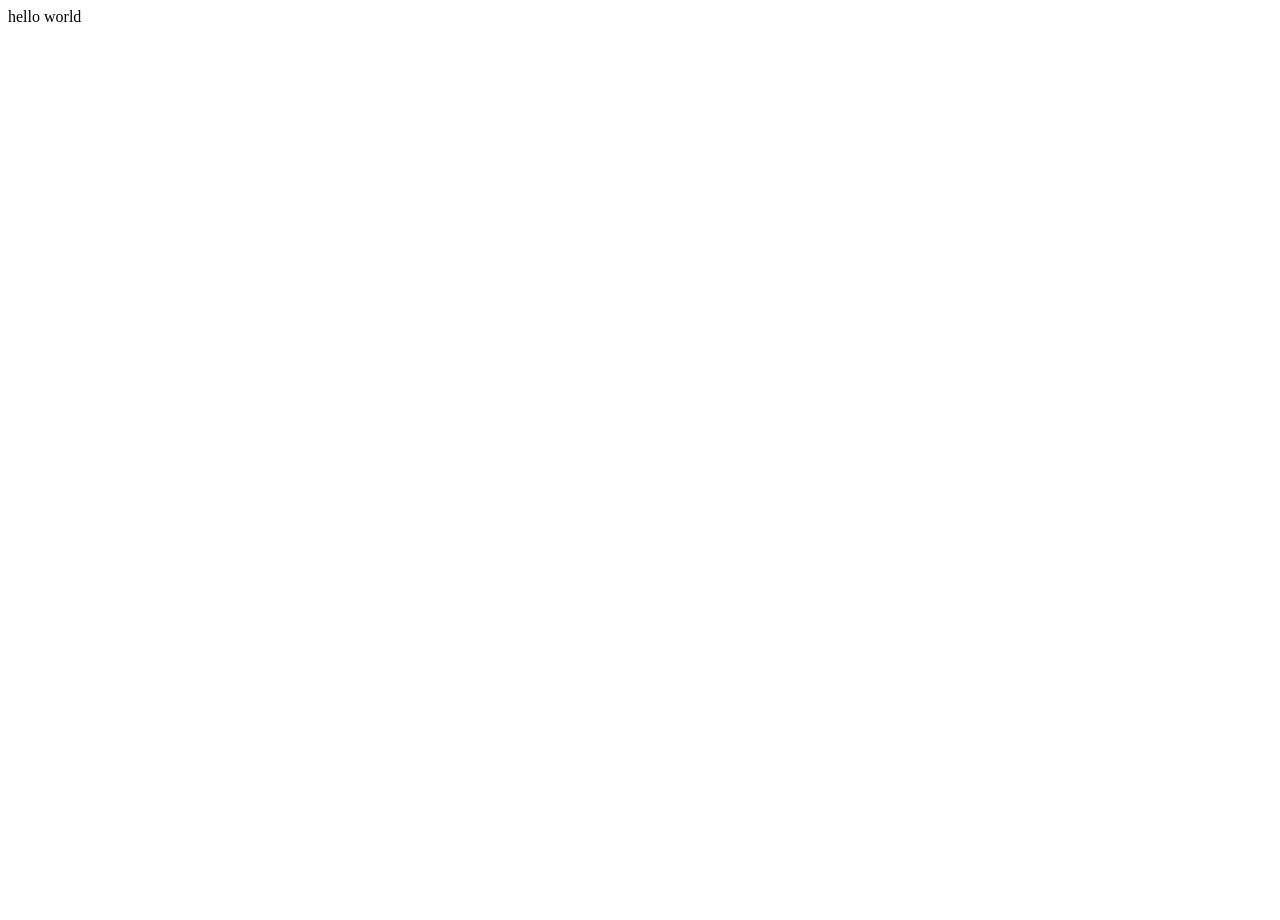
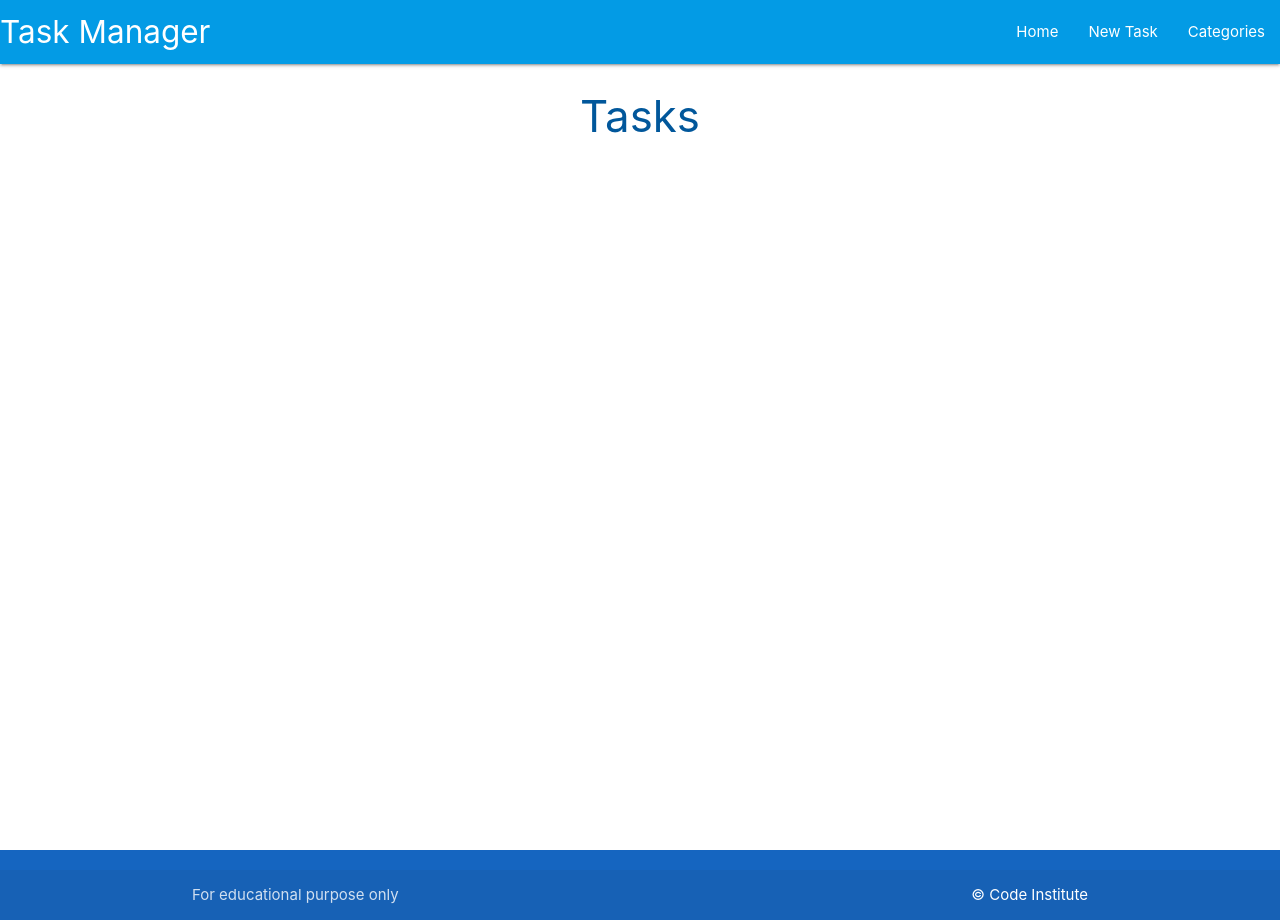
Before and after one commit to Sabri-bel/taskmanager, a Flask app: page / in a window 1280 px wide. Before the commit the page is almost empty. Run offline with Flask 3, Linux system fonts and the light colour scheme.

Commit message:
create base.html and task.html

```diff
--- a/taskmanager/routes.py
+++ b/taskmanager/routes.py
@@ -1,9 +1,9 @@
 from flask import render_template # for use some flask functionality
 from taskmanager import app, db
-from taskmanager.models import Category, Task # then create taskmanager database
+from taskmanager.models import Category, Task # then create taskmanager database: enter python3 and commands: "from taskmanager import db" then "db.create_all()"
 
 #For simplicity to get the app running, we'll create a basic app route using the root-level directory of slash.
 #This will be used to target a function called 'home', which will just return the rendered_template
 @app.route("/")
 def home():
-    return render_template("base.html")
+    return render_template("task.html")
--- /dev/null
+++ b/taskmanager/static/css/style.css
@@ -0,0 +1,9 @@
+body {
+    display: flex;
+    min-height: 100vh;
+    flex-direction: column;
+  }
+
+  main {
+    flex: 1 0 auto;
+  }
--- /dev/null
+++ b/taskmanager/static/js/script.js
@@ -0,0 +1,5 @@
+document.addEventListener('DOMContentLoaded', function() {
+    // sidenav initialization
+    let sidenav = document.querySelectorAll('.sidenav');
+    M.Sidenav.init(sidenav);
+  });
--- a/taskmanager/templates/base.html
+++ b/taskmanager/templates/base.html
@@ -3,9 +3,57 @@
 <head>
     <meta charset="UTF-8">
     <meta name="viewport" content="width=device-width, initial-scale=1.0">
-    <title>Task Manager</title>
+    <!--font awesome link-->
+    <link rel="stylesheet" href="https://cdnjs.cloudflare.com/ajax/libs/font-awesome/5.15.3/css/all.min.css">
+     <!-- Compiled and minified CSS from materializecss-->
+     <link rel="stylesheet" href="https://cdnjs.cloudflare.com/ajax/libs/materialize/1.0.0/css/materialize.min.css" type="text/css">
+     <!--link to the customized css file:-->
+     <link rel="stylesheet" href="{{ url_for('static', filename='css/style.css') }}" type="text/css">
+
+     <title>Task Manager</title>
 </head>
 <body>
-    hello world
+    <header>
+
+  <nav class="light-blue darken-1">
+    <div class="nav-wrapper">
+      <a href="{{ url_for('home') }}" class="brand-logo">Task Manager</a>
+      <a href="#" data-target="mobile-demo" class="sidenav-trigger"><i class="fas fa-bars"></i></a>
+      <ul class="right hide-on-med-and-down">
+        <li><a href="{{ url_for('home') }}">Home</a></li>
+        <li><a href="">New Task</a></li>
+        <li><a href="">Categories</a></li>
+      </ul>
+    </div>
+  </nav>
+  <!--mobile sidenav-->
+  <ul class="sidenav" id="mobile-demo">
+    <li><a href="{{ url_for('home') }}">Home</a></li>
+    <li><a href="">New Task</a></li>
+    <li><a href="">Categories</a></li>
+  </ul>
+    </header>
+<main class="container">
+    {% block content %}
+    {% endblock %}
+
+</main>
+
+<footer class="page-footer blue darken-3">
+    <div class="footer-copyright">
+      <div class="container">
+        For educational purpose only
+        <a class="white-text right" href="https://codeinstitute.net" target="_blank">&copy; Code Institute</a>
+      </div>
+    </div>
+
+</footer>
+
+
+
+<!-- Compiled and minified JavaScript from materializecss-->
+<script src="https://cdnjs.cloudflare.com/ajax/libs/materialize/1.0.0/js/materialize.min.js"></script>
+<!--link to customized javascript file-->
+<script src="{{ url_for('static', filename='js/script.js') }}"></script>
 </body>
 </html>
--- /dev/null
+++ b/taskmanager/templates/task.html
@@ -0,0 +1,6 @@
+{% extends "base.html" %}
+{% block content %}
+
+<h3 class="light-blue-text text-darken-4 center-align">Tasks</h3>
+
+{% endblock %}
```
